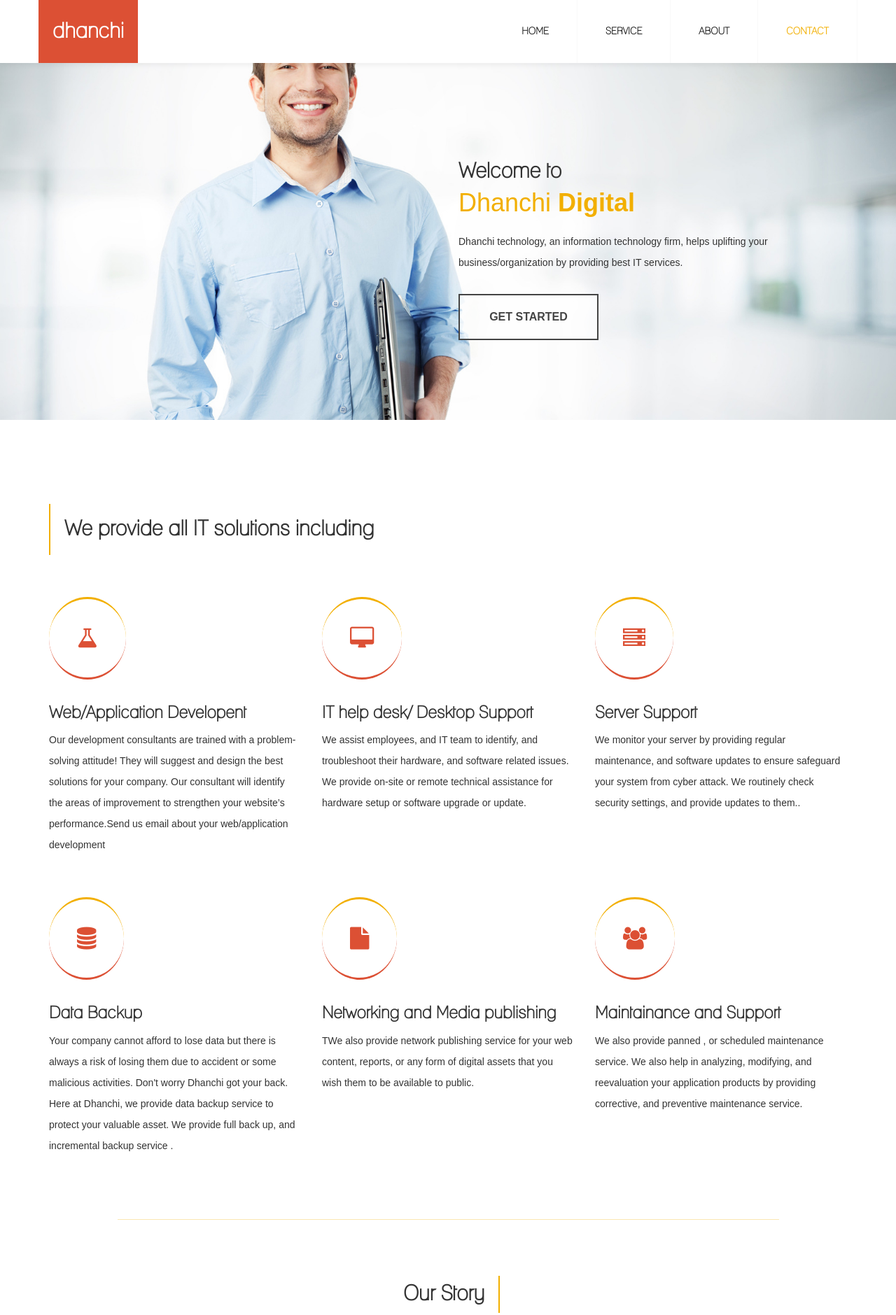
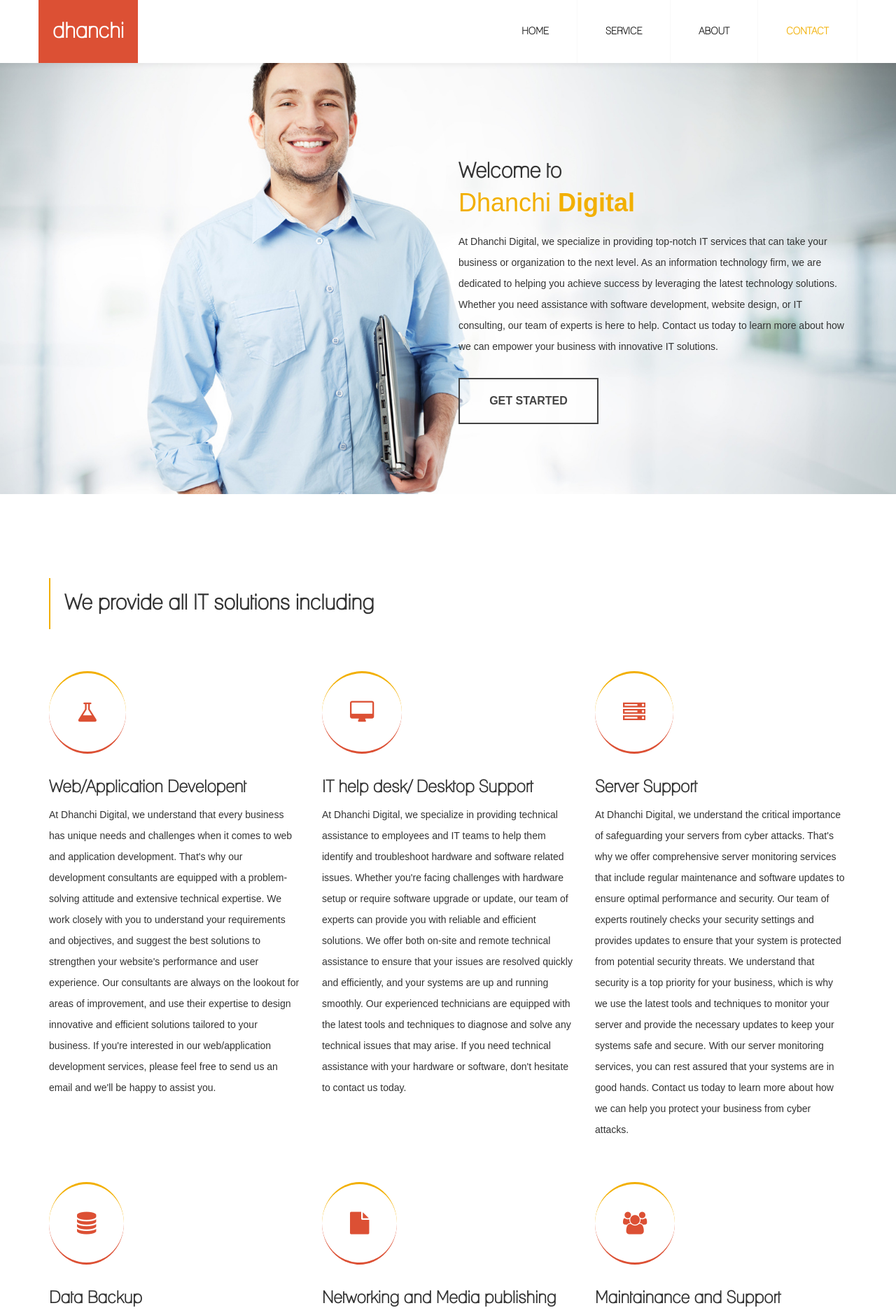
Before and after one commit to dhanchi/landing, a Django app: page / in a window 1280 px wide. Shown: the top 1879 px of the page at 70% size. Run offline with Django 3.2, Linux system fonts and the light colour scheme; some libraries are stand-ins or nearby versions.

Commit message:
chore:edit

```diff
--- a/pages/templates/index.html
+++ b/pages/templates/index.html
@@ -25,11 +25,11 @@
 <div class="navbar navbar-default navbar-fixed-top" role="navigation">
 	<div class="container">
 		<div class="navbar-header">
-			<button class="navbar-toggle" data-toggle="collapse" data-target=".navbar-collapse">
+			<!-- <button class="navbar-toggle" data-toggle="collapse" data-target=".navbar-collapse">
 				<span class="icon icon-bar"></span>
 				<span class="icon icon-bar"></span>
 				<span class="icon icon-bar"></span>
-			</button>
+			</button> -->
 			<a href="#home" class="navbar-brand smoothScroll">dhanchi</a>
 		</div>
 		<div class="collapse navbar-collapse">
@@ -53,8 +53,12 @@
 			<div class="col-md-offset-6 col-md-6 col-sm-offset-6 col-sm-6">
 				<h2>Welcome to</h2>
 				<h1>Dhanchi <strong>Digital</strong></h1>
-				<p>Dhanchi technology, an information technology firm, helps uplifting your business/organization by providing
-					best IT services.</p>
+				<p>At Dhanchi Digital, we specialize in providing top-notch IT services that can take
+					your business or organization to the next level. As an information technology firm,
+					we are dedicated to helping you achieve success by leveraging the latest technology solutions.
+					Whether you need assistance with software development, website design, or IT consulting,
+					our team of experts is here to help. Contact us today to learn more about how we can empower
+					your business with innovative IT solutions.</p>
 				<a href="#service" class="btn btn-default smoothScroll">GET STARTED</a>
 			</div>
 		</div>
@@ -74,34 +78,63 @@
 			<div class="col-md-4 col-sm-4">
 				<i class="fa fa-flask"></i>
 				<h3>Web/Application Developent</h3>
-				<p>Our development consultants are trained with a problem-solving attitude! They will suggest and design the best solutions for your company. Our consultant will identify the areas of improvement to strengthen your website’s performance.Send us email about your web/application development</p>
+				<p>
+					At Dhanchi Digital, we understand that every business has unique needs and challenges when it comes to web and application development.
+					That's why our development consultants are equipped with a problem-solving attitude and extensive technical expertise.
+					We work closely with you to understand your requirements and objectives, and suggest the best solutions to strengthen your website's performance and user experience.
+					Our consultants are always on the lookout for areas of improvement, and use their expertise to design innovative and efficient solutions tailored to your business.
+					If you're interested in our web/application development services, please feel free to send us an email and we'll be happy to assist you.
+				</p>
 			</div>
 			<div class="col-md-4 col-sm-4">
 				<i class="fa fa-desktop"></i>
 				<h3>IT help desk/ Desktop Support</h3>
-				<p>We assist employees, and IT team to identify, and troubleshoot their hardware, and software related issues. We provide on-site or remote technical assistance for hardware setup or software upgrade or update.  </p>
+				<p>At Dhanchi Digital, we specialize in providing technical assistance to employees and IT teams to help them identify and troubleshoot hardware and software related issues. Whether you're facing challenges with hardware setup or require software upgrade or update,
+					our team of experts can provide you with reliable and efficient solutions.
+					We offer both on-site and remote technical assistance to ensure that your issues are resolved quickly and efficiently, and your systems are up and running smoothly. Our experienced technicians are equipped with the latest tools and techniques to diagnose and solve any technical issues that may arise.
+					If you need technical assistance with your hardware or software, don't hesitate to contact us today. </p>
 			</div>
 			<div class="col-md-4 col-sm-4">
 				<i class="fa fa-server"></i>
 				<h3>Server Support</h3>
-				<p>We monitor your server by providing regular maintenance, and software updates to ensure safeguard your system from cyber attack. We routinely check security settings, and provide updates to them..</p>
+				<p>At Dhanchi Digital, we understand the critical importance of safeguarding your servers from cyber attacks.
+					That's why we offer comprehensive server monitoring services that include regular maintenance and software updates to ensure optimal performance and security.
+					Our team of experts routinely checks your security settings and provides updates to ensure that your system is protected from potential security threats.
+					We understand that security is a top priority for your business, which is why we use the latest tools and techniques to monitor your server and provide the necessary updates to keep your systems safe and secure.
+					With our server monitoring services, you can rest assured that your systems are in good hands.
+					Contact us today to learn more about how we can help you protect your business from cyber attacks.
+				</p>
 			</div>
 		</div>
 		<div class="row">
 			<div class="col-md-4 col-sm-4">
 				<i class="fa fa-thin fa-database"></i>
 				<h3>Data Backup</h3>
-				<p>Your company cannot afford to lose data but there is always a risk of losing them due to accident or some malicious activities.  Don't worry Dhanchi got your back. Here at Dhanchi, we provide data backup service to protect your valuable asset. We provide full back up, and incremental backup service . </p>
+				<p>
+				At Dhanchi Digital, we understand that data loss can be a major setback for any company. Whether it's due to accidental deletion or malicious activities, losing valuable data can have serious consequences. That's why we offer reliable data backup services to help protect your business and safeguard your valuable assets.
+				Our comprehensive data backup services include both full and incremental backups to ensure that all of your critical data is protected. We use the latest technologies and techniques to backup your data securely and efficiently, so you can have peace of mind knowing that your data is always safe and accessible when you need it.
+				Don't let data loss hold your business back. Contact Dhanchi Digital today to learn more about our data backup services and how we can help you protect your valuable assets.
+				</p>
 			</div>
 			<div class="col-md-4 col-sm-4">
 				<i class="fa fa-file"></i>
 				<h3>Networking and Media publishing</h3>
-				<p>TWe also provide network publishing service for your web content, reports, or any form of digital assets that you wish them to be available to public.</p>
+				<p>
+					At Dhanchi Digital, we understand the importance of making your web content, reports, and other digital assets available to the public. That's why we offer reliable network publishing services to help you reach a wider audience and expand your reach.
+					Our experienced team is equipped with the latest technologies and tools to publish your digital assets quickly and efficiently. Whether you need to publish web content, reports, or any other type of digital asset, we can help you get your message out to the world.
+					Our network publishing services are designed to provide you with maximum visibility and reach, so you can connect with your audience and achieve your goals. Contact us today to learn more about how we can help you with your network publishing needs.
+				</p>
 			</div>
 			<div class="col-md-4 col-sm-4">
 				<i class="fa fa-group"></i>
 				<h3>Maintainance and Support</h3>
-				<p>We also provide panned , or scheduled maintenance service. We also help in analyzing, modifying, and reevaluation your application products by providing corrective, and preventive maintenance service.</p>
+				<p>
+					At Dhanchi Digital, we offer comprehensive maintenance services to help keep your applications running smoothly and efficiently.
+					Our scheduled maintenance services ensure that your systems are up-to-date and performing at their best,
+					while our corrective and preventive maintenance services help you address any issues before they become major problems.
+					Our experienced team of experts can help you analyze, modify, and reevaluate your application products to ensure that they meet your evolving business needs. Whether you need minor adjustments or major modifications, we can provide the necessary maintenance services to help you achieve your goals.
+					With our maintenance services, you can enjoy peace of mind knowing that your applications are running at peak performance and that any issues will be addressed promptly and effectively. Contact us today to learn more about how we can help you with your maintenance needs.
+				</p>
 			</div>
 		</div>
 	</div>
@@ -125,14 +158,20 @@
 			<div class="col-md-12 col-sm-12">
 				<h2>Our Story</h2>
 			</div>
-			<div class="col-md-6 col-sm-6">
+			<div class="col-md-12 col-sm-6">
 				<img src="static/images/about.jpg" class="img-responsive" alt="about img">
 			</div>
-			<div class="col-md-6 col-sm-6">
+			<div class="col-md-12 col-sm-6">
 				<h3>ABOUT US</h3>
 				<!-- <h4>Talented Designers &amp; Developers</h4> -->
-				<p>We are a group of enthusiastic IT and Business specialists who understand your business needs. We build applications
-					and offer infrastructure solution to automate, optimize and synchronize your business workflow.</p>
+				<p>
+					At Dhanchi Digital, we are a team of passionate IT and business specialists who are dedicated to helping you achieve your goals.
+					We understand the unique needs of your business, and we work closely with you to build applications and provide infrastructure solutions that can help automate, optimize, and synchronize your business workflow.
+					Our team of experts is equipped with the latest technologies and tools to develop custom applications that are tailored to your specific needs. From planning and design to implementation and support,
+					we are committed to delivering solutions that can help you improve efficiency, reduce costs, and drive growth.
+					We believe that technology should work for you, not the other way around. That's why we take a personalized approach to every project we undertake, ensuring that we understand your business needs and goals and develop solutions that are aligned with your vision.
+					If you're looking for a team of dedicated IT and business specialists to help you achieve your goals, look no further than Dhanchi Digital. Contact us today to learn more about how we can help you transform your business.
+				</p>
 				<p></p>
 			</div>
 		</div>
```
